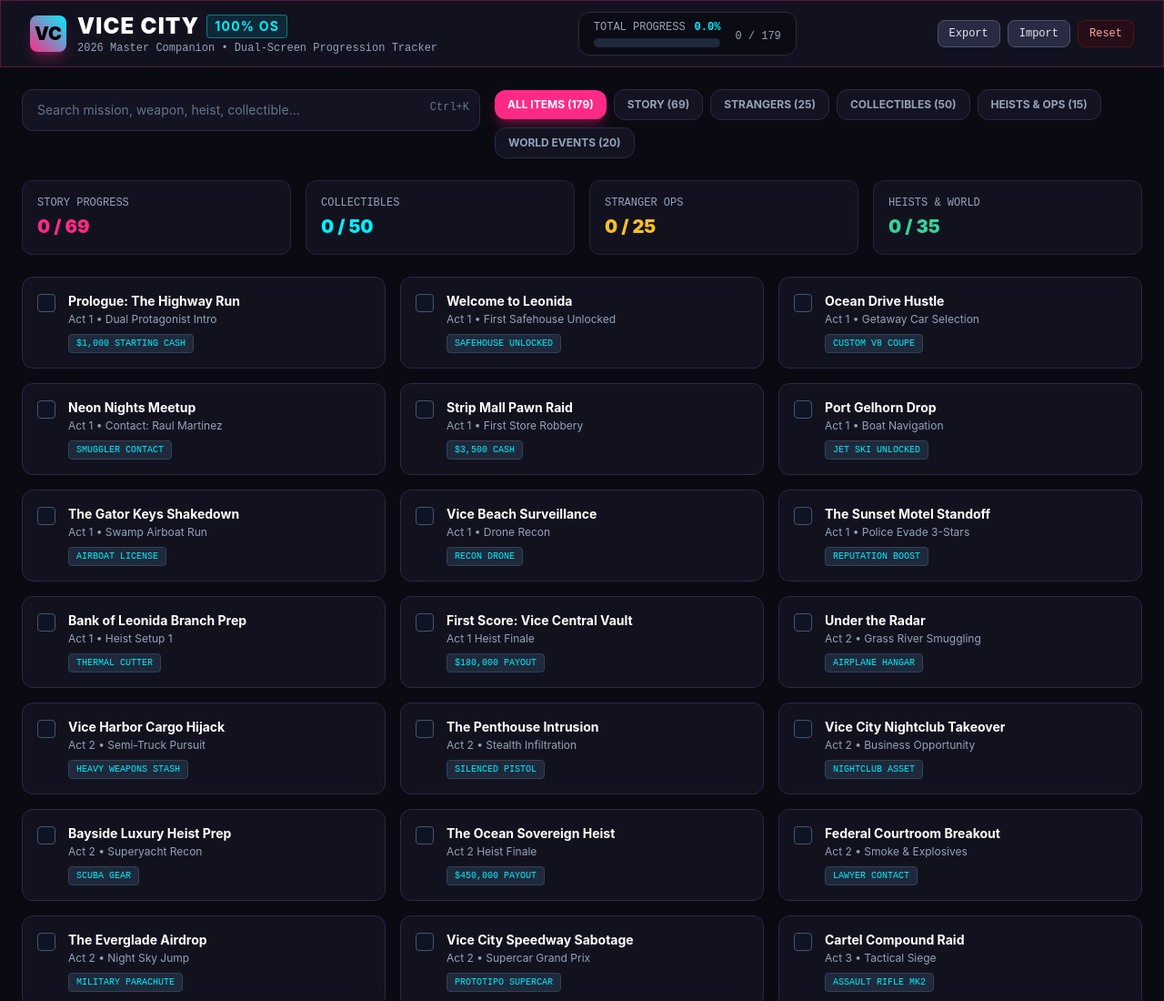
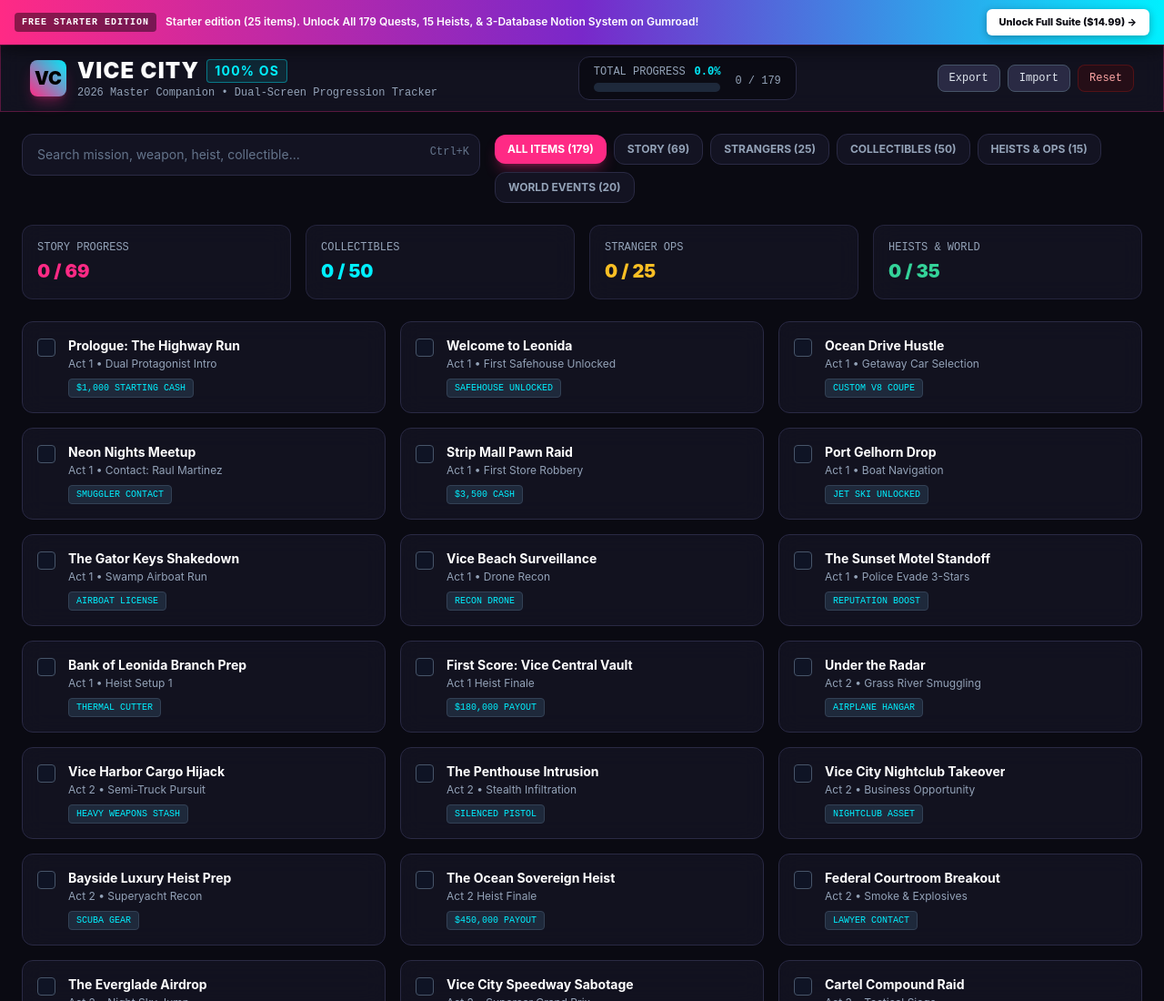
Before and after one commit to notionmaster001-max/vice-city-companion-starter, a plain HTML site: page index.html in a window 1280 px wide. Shown: the top 1100 px of the page at 91% size. Drawn offline with nearby package versions, Linux system fonts and the light colour scheme.

Commit message:
feat: add high-converting starter promo banner & live simulator UI

```diff
--- a/index.html
+++ b/index.html
@@ -55,6 +55,17 @@
   </style>
 </head>
 <body class="bg-vice-dark text-slate-100 min-h-screen font-sans flex flex-col antialiased selection:bg-vice-pink selection:text-white">
+<!-- TOP GUMROAD CONVERSION BANNER -->
+<div style="background: linear-gradient(90deg, #ff2a85 0%, #7928ca 50%, #00f0ff 100%); padding: 10px 16px; display: flex; align-items: center; justify-content: space-between; gap: 12px; font-family: -apple-system, BlinkMacSystemFont, 'Segoe UI', Roboto, sans-serif; position: sticky; top: 0; z-index: 99999; box-shadow: 0 4px 20px rgba(0,0,0,0.6); flex-wrap: wrap;">
+  <div style="display: flex; align-items: center; gap: 10px; color: #ffffff; font-size: 12px; font-weight: 600;">
+    <span style="background: rgba(0,0,0,0.45); padding: 3px 8px; border-radius: 4px; font-size: 10px; text-transform: uppercase; letter-spacing: 1px; font-family: monospace;">FREE STARTER EDITION</span>
+    <span>Starter edition (25 items). Unlock All 179 Quests, 15 Heists, & 3-Database Notion System on Gumroad!</span>
+  </div>
+  <a href="https://notionmaster001.gumroad.com/l/ycnisr" target="_blank" rel="noopener noreferrer" style="background: #ffffff; color: #0a0a12; padding: 6px 14px; border-radius: 6px; font-weight: 800; text-decoration: none; font-size: 11px; white-space: nowrap; box-shadow: 0 2px 8px rgba(0,0,0,0.3); transition: transform 0.15s ease;">
+    Unlock Full Suite ($14.99) →
+  </a>
+</div>
+
 
   <!-- HEADER -->
   <header class="glass-panel sticky top-0 z-50 border-b border-vice-pink/30 px-4 py-3 sm:px-8 flex flex-wrap items-center justify-between gap-4">
```
